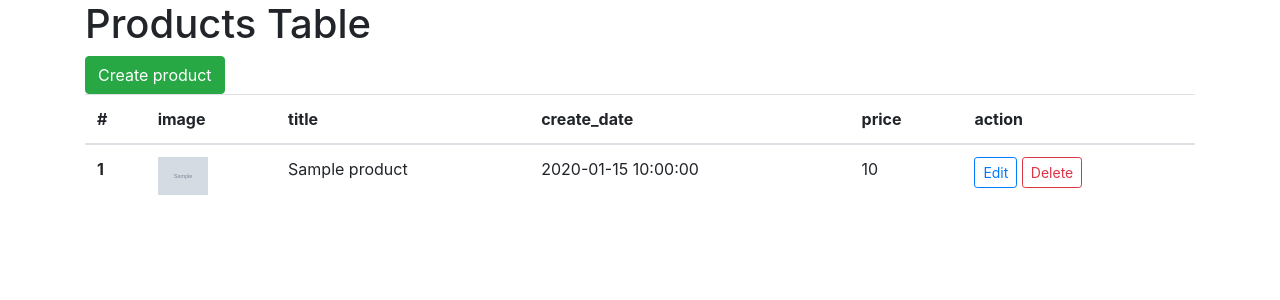
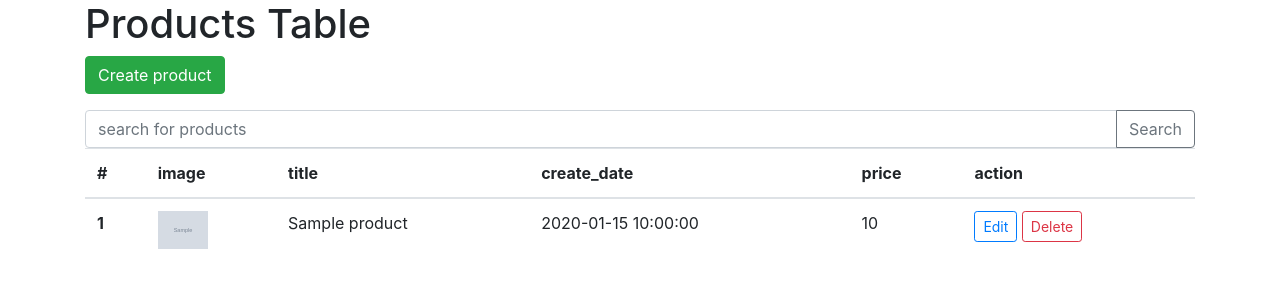
Before and after one commit to Momen-Daoud7/curd-system-with-php, a PHP site: page / in a window 1280 px wide. Shown: the top 300 px of the page. Run offline with PHP 8.4, Linux system fonts and the light colour scheme; tables that the repository leaves empty or names only in its code hold one stand-in row (values such as "Sample post"); grey boxes marked "Sample" are stand-in pictures.

Commit message:
include search for products

```diff
--- a/create.php
+++ b/create.php
@@ -11,7 +11,7 @@
  if($_SERVER['REQUEST_METHOD'] === 'POST') {
 	  // getting values from the form
 	 $title = $_POST['title'];
-	 $image = $_POST['image'];
+	 $image = '';
 	 $description = $_POST['description'];
 	 $price = $_POST['price'];
 	 $date = date("t-m-d h:i:s");
@@ -48,7 +48,7 @@
 		 	VALUES (:title, :image , :description , :price , :date)");
 		 // bind values
 		 $statment->bindValue(':title' , $title);
-		 $statment->bindValue(':image' , $imagePathd);
+		 $statment->bindValue(':image' , $imagePath);
 		 $statment->bindValue(':description' , $description);
 		 $statment->bindValue(':price' , $price);
 		 $statment->bindValue(':date' , $date);
--- a/index.php
+++ b/index.php
@@ -4,8 +4,15 @@
   $pdo = new PDO('mysql:host=localhost;port=3306;dbname=products_curd','root', '' );
   $pdo->setAttribute(PDO:: ATTR_ERRMODE , PDO:: ERRMODE_EXCEPTION); // GETING ERRORS
 
+  $search = $_GET['search'] ?? "";
+
+  if($search) {
+    $statement = $pdo->prepare("SELECT * FROM products WHERE title LIKE :title ORDER BY create_date DESC");
+    $statement->bindValue(":title" , "%$search%");
+  } else {
+    $statement = $pdo->prepare("SELECT * FROM products ORDER BY create_date DESC");
+  }
   // GET DATA
-  $statement = $pdo->prepare("SELECT * FROM products ORDER BY create_date DESC");
   $statement->execute();
   $products = $statement->fetchAll(PDO:: FETCH_ASSOC) ;
 
@@ -22,6 +29,19 @@
   <main class="container">
     <h1>Products Table</h1>
     <a href="create.php"  class="btn btn-success">Create product</a>
+
+    <!-- search section -->
+    <form>
+        <div class="input-group mt-3">
+            <input type="text" name="search"
+                    placeholder="search for products"
+                    class="form-control"
+                    value="<?php echo $search ?>" >
+            <div class="input-group-append">
+                <button type="submit" class="btn btn-outline-secondary">Search</button>
+            </div>
+        </div>
+    </form>
 	  <table class="table">
 	  		<thead>
                  <tr>
--- a/update.php
+++ b/update.php
@@ -114,7 +114,6 @@
 	<main class="container">
 		<h1>Edite <b><?php echo $products['title'] ?></b></h1>
 		<a href="index.php" class="btn btn-secondary">Go back to prodcuts</a>
-		<!-- products form -->
 
 		<!-- error messages -->
 		<?php if(!empty($errors)):?>
@@ -130,6 +129,7 @@
 			<img src="<?php echo $products['image'] ?>" class="thum-image d-block my-4 " width="120px">
 		<?php endif; ?>
 
+		<!-- products form -->
 		<form class="col-md-8" action="" method="POST" enctype="multipart/form-data">
 			<div class="form-group">
 			    <label>product image</label>
```
Also changed, not shown: images/9m2aHG2k/screencapture-file-C-Aroinx-courses-Zapya-Misc-Tmp-bakery-html-2021-01-14-15_26_51.png (added), images/GODFZkps/screencapture-file-C-Aroinx-courses-Zapya-Misc-Temp-create-order-html-2021-01-13-00_28_19.png (added), images/MLf3IZtO/screencapture-file-C-Aroinx-courses-Zapya-Misc-Tmp-bakery-html-2021-01-14-15_26_51.png (added), images/eHGrhFHG/screencapture-file-C-Aroinx-courses-Zapya-Misc-Tmp-bakery-html-2021-01-14-15_26_51.png (added), images/lWwcaZtz/screencapture-github-notifications-2021-02-05-17_05_15.png (added), images/xK1Bi6KB/screencapture-file-C-Aroinx-courses-Zapya-Misc-Tmp-bakery-html-2021-01-14-15_26_51.png (added).
